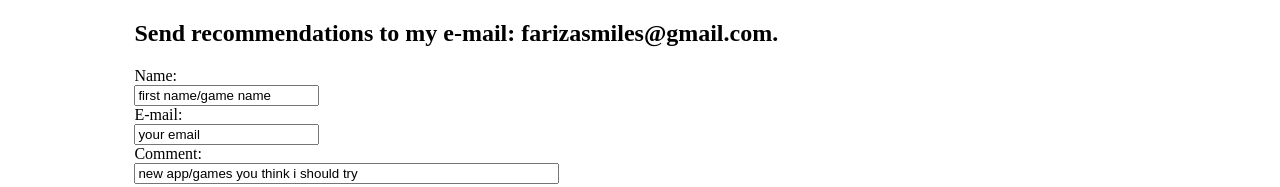
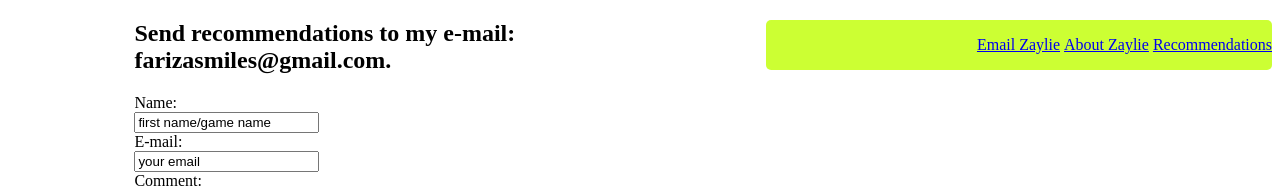
Before and after one commit to farizak/classfinal, a plain HTML site: page contactzaylie.html in a window 1280 px wide. Shown: the top 187 px of the page. Drawn offline with Linux system fonts and the light colour scheme.

Commit message:
added nav bar to form page

```diff
--- a/contactzaylie.html
+++ b/contactzaylie.html
@@ -8,8 +8,18 @@
 
     </head>
 <body>
-<div id="container">
-    <h2>Send recommendations to my e-mail: farizasmiles@gmail.com.</h2>
+
+    <div id="nav">
+
+				<ul>
+					<li><a href="contactzaylie.html">Email Zaylie</a></li>
+					<li><a href="index.html">About Zaylie</a></li>
+					<li><a href="zayliereviews.html">Recommendations</a></li>
+				</ul>
+
+	</div>
+    <div id="container">
+        <h2>Send recommendations to my e-mail: farizasmiles@gmail.com.</h2>
 
 
     Name:<br>
```
Also changed, not shown: index.html (renamed from zayliehome.html, +1 -1 lines), zayliereviews.html (+1 -1 lines).
